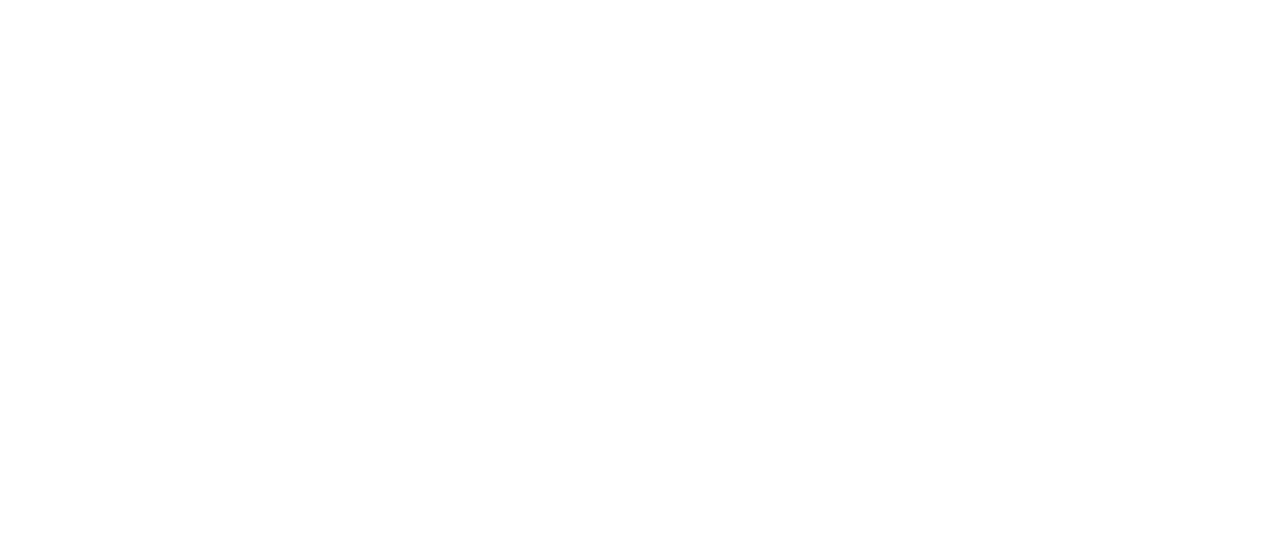
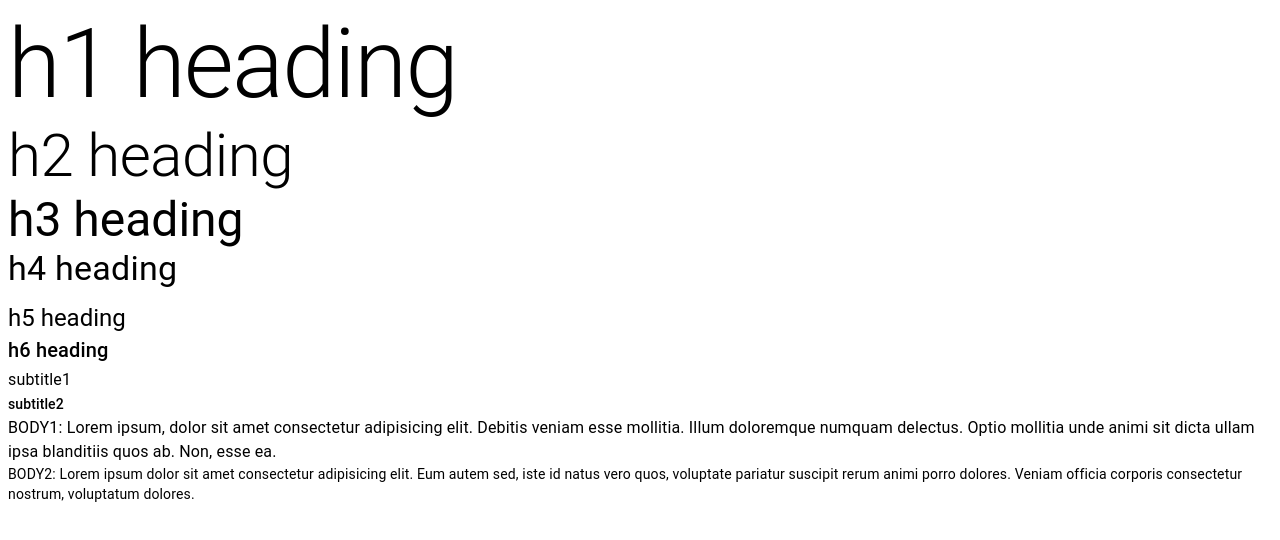
Before and after one commit to saltukkilinc/material-ui-dashboard, a React (Vite) app: page / in a window 1280 px wide. Shown: the top 540 px of the page. Built offline with nearby package versions, Linux system fonts and the light colour scheme.

Commit message:
add typography

```diff
--- a/src/App.tsx
+++ b/src/App.tsx
@@ -1,12 +1,12 @@
-
+import MuiTypography from "./components/muiTypography";
 
 
 function App() {
   return (
-    <>
+    <div>
+      <MuiTypography />
 
-
-    </>
+    </div>
   );
 }
 
--- /dev/null
+++ b/src/components/muiTypography/index.tsx
@@ -0,0 +1,31 @@
+import { Typography } from "@mui/material";
+
+const MuiTypography = () => {
+  return (
+    <div>
+      <Typography variant="h1">h1 heading</Typography>
+      <Typography variant="h2">h2 heading</Typography>
+      <Typography variant="h3">h3 heading</Typography>
+      <Typography variant="h4" component="h1" gutterBottom>h4 heading</Typography>
+      <Typography variant="h5">h5 heading</Typography>
+      <Typography variant="h6">h6 heading</Typography>
+
+      <Typography variant="subtitle1">subtitle1</Typography>
+      <Typography variant="subtitle2">subtitle2</Typography>
+
+      <Typography variant="body1">
+        BODY1: Lorem ipsum, dolor sit amet consectetur adipisicing elit. Debitis
+        veniam esse mollitia. Illum doloremque numquam delectus. Optio mollitia
+        unde animi sit dicta ullam ipsa blanditiis quos ab. Non, esse ea.{" "}
+      </Typography>
+      <Typography variant="body2">
+        BODY2: Lorem ipsum dolor sit amet consectetur adipisicing elit. Eum
+        autem sed, iste id natus vero quos, voluptate pariatur suscipit rerum
+        animi porro dolores. Veniam officia corporis consectetur nostrum,
+        voluptatum dolores.
+      </Typography>
+    </div>
+  );
+};
+
+export default MuiTypography;
```
